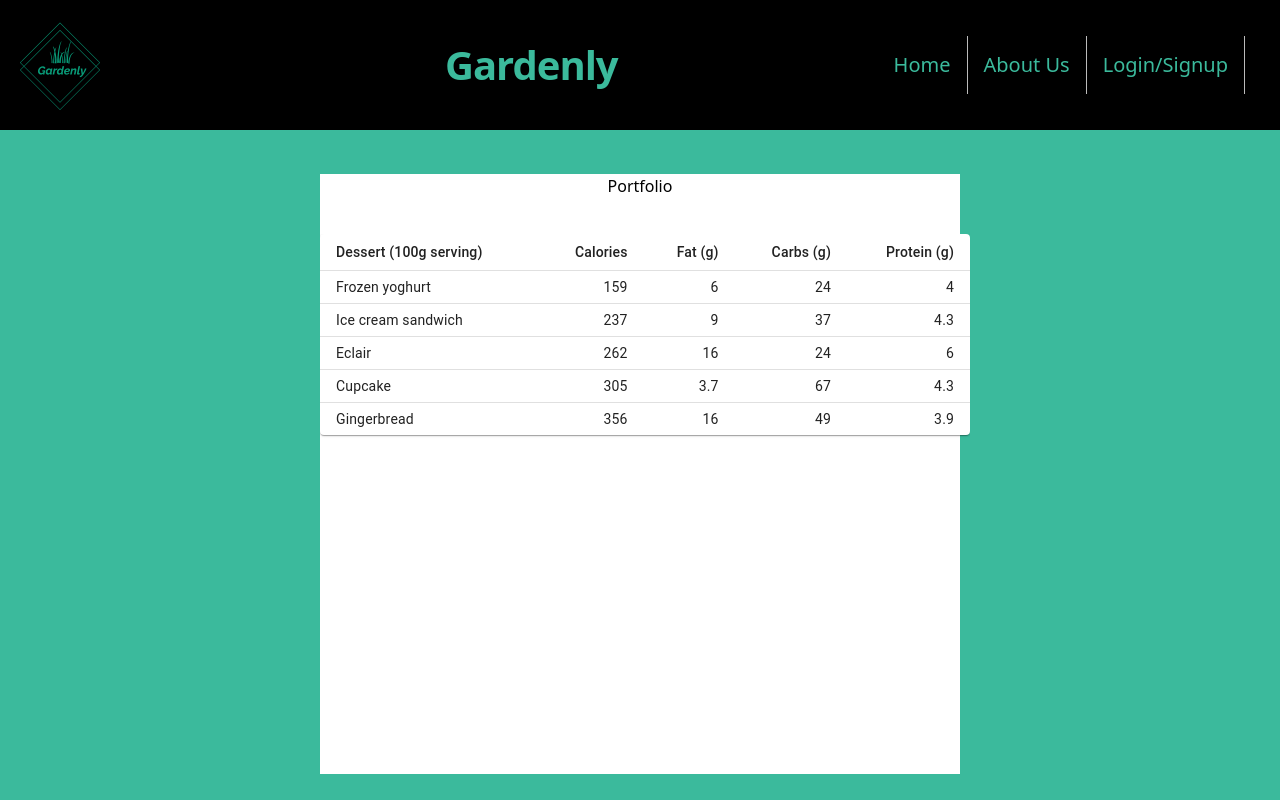
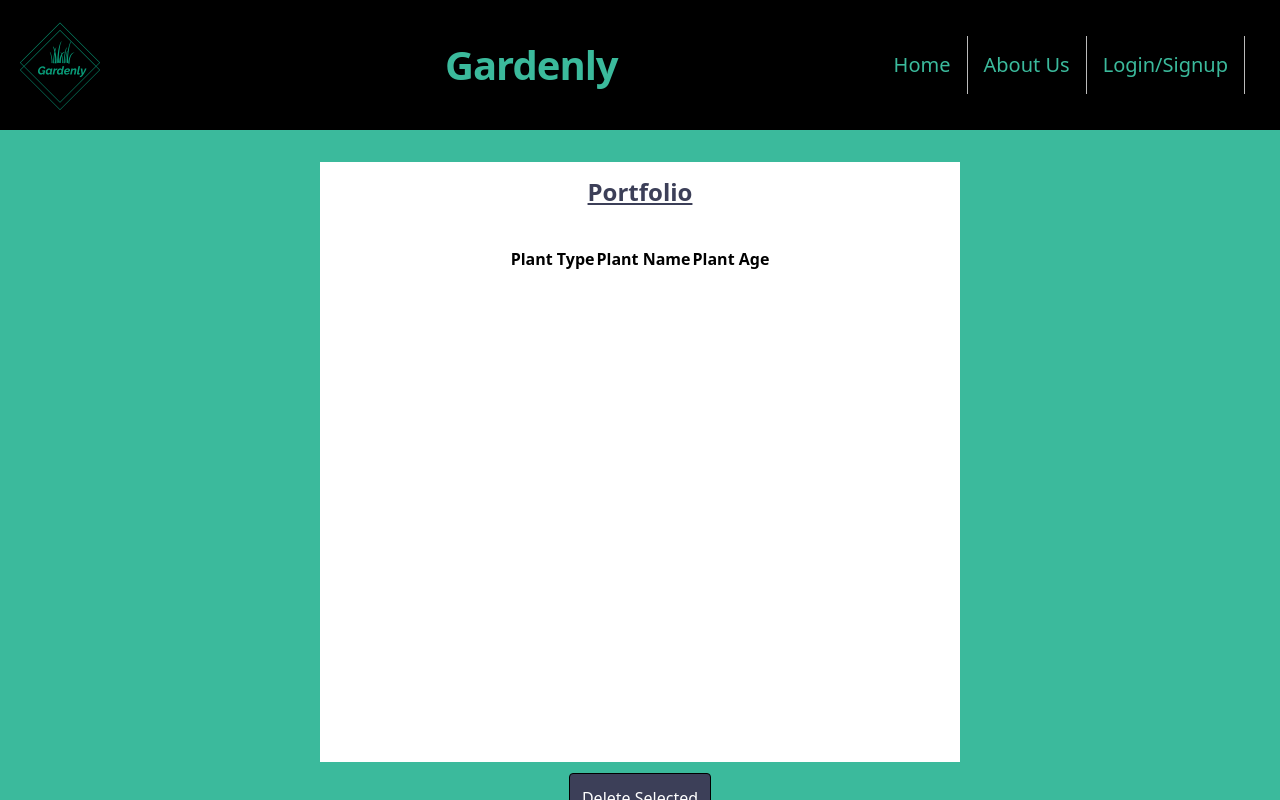
Before and after one commit to Neev1108/Gardenly, a Next.js app: page /navigation/portfolio in a window 1280 px wide. Built offline with nearby package versions, Linux system fonts and the light colour scheme.

Commit message:
add form and delete buttons, working on table

```diff
--- /dev/null
+++ b/components/AddForm.js
@@ -0,0 +1,48 @@
+
+import {useState} from 'react'
+
+
+const AddForm = () => {
+  var plant_types = ["Fruit", "Vegetable", "Flower", "Tree", "Succulents"];
+  var plant_names = ["Rose", "Tulip", "Evergreen", "Aloe Vera"];
+
+
+  const styles = {
+    labels: "text-grape font-semibold ml-5 mr-2",
+    button: "text-white bg-grape text-mint border-2 border-mint p-2 font-bold justify-center hover:-translate-y-1 hover:scale-30 ml-10 rounded-[24px]"
+  }
+
+  return (
+    <div className="flex justify-between">
+      <form>
+
+
+        <label className={styles.labels} for="plant_type"> Plant Type: </label>
+        <select id="plant_type" name="plant_type">
+          {plant_types.map((type) => (
+            <option value={type}>{type}</option>
+          ))}
+        </select>
+
+        <label className={styles.labels} for="plant_name"> Plant Name: </label>
+        <select id="plant_name" name="plant_name">
+          {plant_names.map((name) => (
+            <option value={name}>{name}</option>
+          ))}
+        </select>
+
+        <label className={styles.labels} for="plant_age"> Plant Age: </label>
+        <input className="w-16" type="text" id="plant_age" name="plant_age"/>
+
+        <button className={styles.button} type="submit"> Add Item </button>
+
+
+
+
+
+      </form>
+    </div>
+  );
+};
+
+export default AddForm;
--- a/components/GardenTable.js
+++ b/components/GardenTable.js
@@ -1,71 +1,41 @@
-import * as React from 'react';
-import Table from '@mui/material/Table';
-import TableBody from '@mui/material/TableBody';
-import TableCell from '@mui/material/TableCell';
-import TableContainer from '@mui/material/TableContainer';
-import TableHead from '@mui/material/TableHead';
-import TableRow from '@mui/material/TableRow';
-import Paper from '@mui/material/Paper';
-
+import * as React from "react";
 
 const GardenTable = (props) => {
   // Some fake data
 
-    function createData(name, calories, fat, carbs, protein) {
-        return { name, calories, fat, carbs, protein };
-      }
-
-      const rows = [
-        createData('Frozen yoghurt', 159, 6.0, 24, 4.0),
-        createData('Ice cream sandwich', 237, 9.0, 37, 4.3),
-        createData('Eclair', 262, 16.0, 24, 6.0),
-        createData('Cupcake', 305, 3.7, 67, 4.3),
-        createData('Gingerbread', 356, 16.0, 49, 3.9),
-      ];
-
-
+  const headers = ["Plant Type", "Plant Name", "Plant Age"];
+  const data = [{Type: "Flower", Name: "Rose", Age: "10"}]
 
   return (
     <div className="flex flex-col">
-            <h1 className="justify-center m-auto"> Portfolio </h1>
+      <h1 className="justify-center m-auto text-grape font-semibold mt-3 text-[24px] underline">
+        {" "}
+        Portfolio{" "}
+      </h1>
 
-
-            <div id="gardenTable" className="m-auto overflow-y-scroll h-80 mt-9">
-
-            <TableContainer component={Paper}>
-            <Table sx={{ minWidth: 650 }} size="small" aria-label="a dense table">
-              <TableHead>
-                <TableRow>
-                  <TableCell className="font-bold">Dessert (100g serving)</TableCell>
-                  <TableCell className="font-bold" align="right">Calories</TableCell>
-                  <TableCell className="font-bold" align="right">Fat&nbsp;(g)</TableCell>
-                  <TableCell className="font-bold" align="right">Carbs&nbsp;(g)</TableCell>
-                  <TableCell className="font-bold" align="right">Protein&nbsp;(g)</TableCell>
-                </TableRow>
-              </TableHead>
-              <TableBody>
-                {rows.map((row) => (
-                  <TableRow
-                    key={row.name}
-                    sx={{ '&:last-child td, &:last-child th': { border: 0 } }}
+      <div
+        id="gardenTable"
+        className="m-auto overflow-y-scroll overflow-x-scroll h-80 mt-9"
       >
-                    <TableCell component="th" scope="row">
-                      {row.name}
-                    </TableCell>
-                    <TableCell align="right">{row.calories}</TableCell>
-                    <TableCell align="right">{row.fat}</TableCell>
-                    <TableCell align="right">{row.carbs}</TableCell>
-                    <TableCell align="right">{row.protein}</TableCell>
-                  </TableRow>
+        <table>
+          <tr>
+            {headers.map((header) => (
+              <th> {header} </th>
             ))}
-              </TableBody>
-            </Table>
-          </TableContainer>
-
+          </tr>
+          <tr>
+            {data.map((plant) => {
+              <>
+              <td> {plant.Type} </td>
+              <td> {plant.Name} </td>
+              <td> {plant.Age} </td>
+              </>
+            })}
+          </tr>
+        </table>
       </div>
-
     </div>
   );
-}
+};
 
 export default GardenTable;
--- a/pages/navigation/portfolio.js
+++ b/pages/navigation/portfolio.js
@@ -4,6 +4,8 @@ import Cookies from "js-cookie";
 import { getUser } from "../../lib/userMiddleware";
 import {getGarden} from "../../lib/profileMiddleware"
 import Table from "../../components/GardenTable"
+import AddForm from "../../components/AddForm"
+
 
 class portfolio extends React.Component {
   constructor(props) {
@@ -72,22 +74,6 @@ class portfolio extends React.Component {
 
   };
 
-
-  addForm = () => {
-      return(
-        <form>
-        <label for="plant_type"> Plant Type:  </label>
-        <select id="plant_type" name="plant_type">
-          <option value="Fruit">Fruit</option>
-          <option value="Vegetable">Vegetable</option>
-          <option value="Flower">Flower</option>
-          <option value="Tree">Tree</option>
-          <option value="Tree">Succulents</option>
-        </select>
-        </form>
-      )
-  }
-
   render() {
     return (
       <>
@@ -98,8 +84,10 @@ class portfolio extends React.Component {
             <Table data={this.state.portfolio} />
             </div>
 
+            <div className="ml-auto mr-auto -mt-5 border p-3 rounded border-black bg-grape text-white"> Delete Selected </div>
+
             <div className="m-auto" id="add_form">
-              {this.addForm()}
+              <AddForm> </AddForm>
              </div>
 
           </div>
```
Lines whose indentation alone changed are shown as unchanged.
